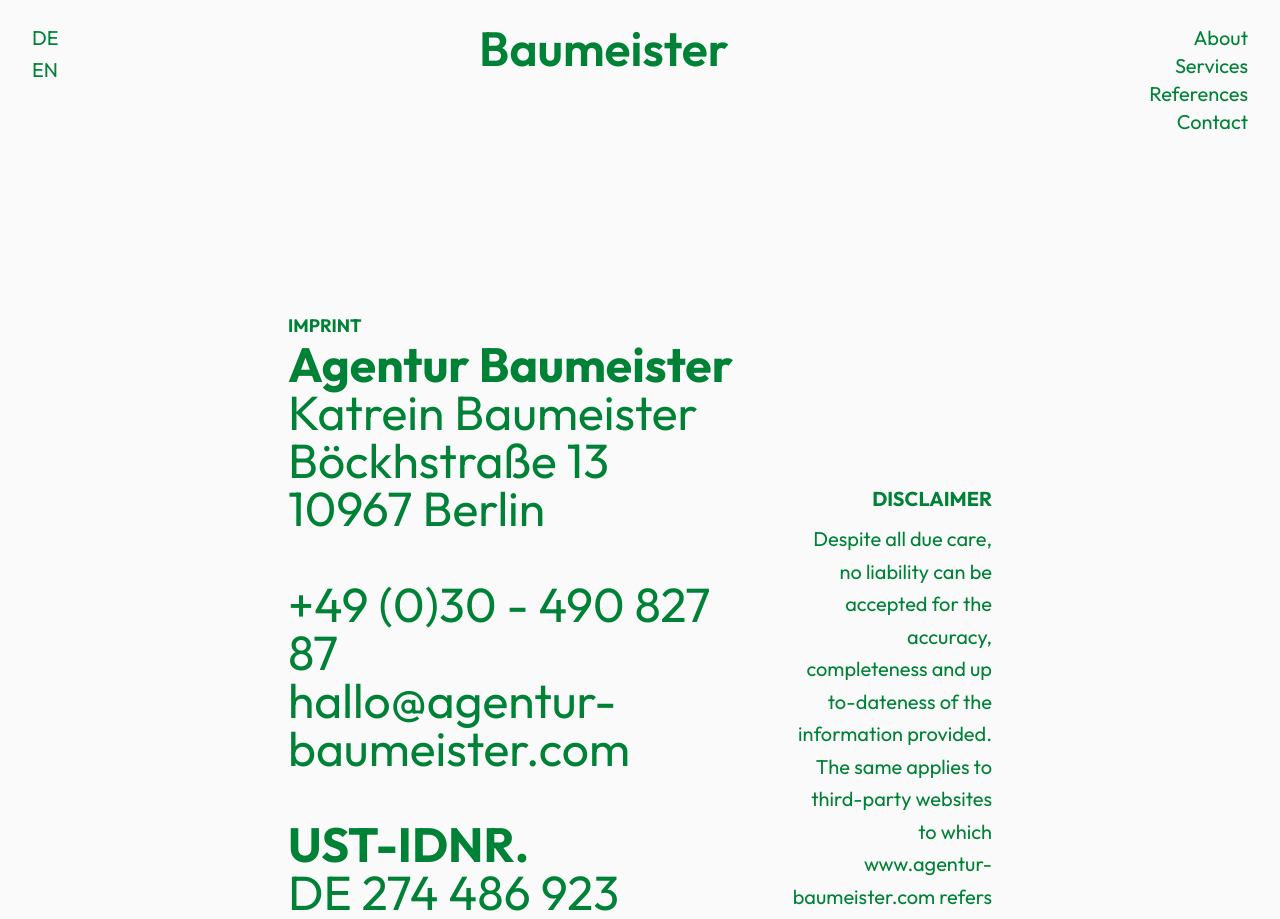
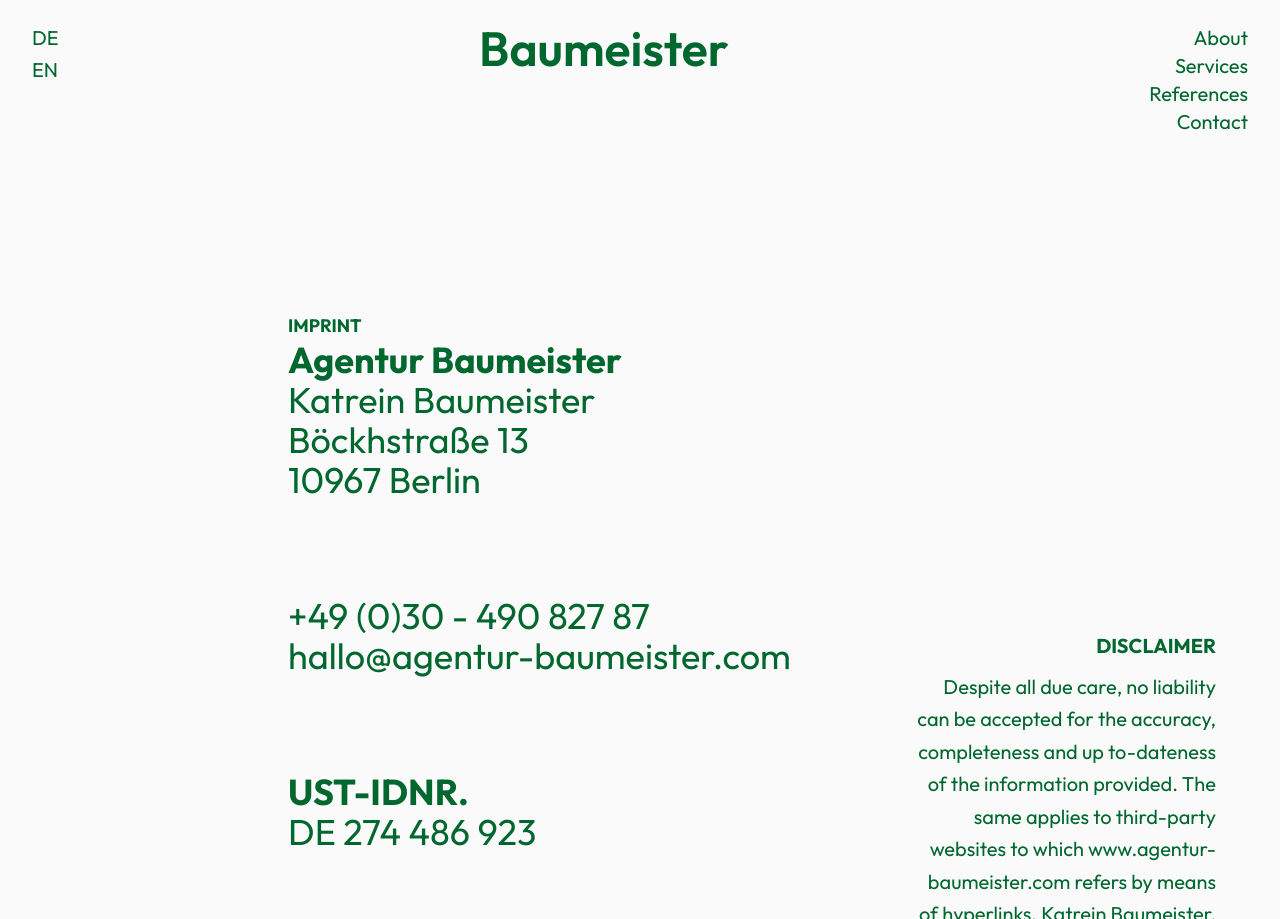
Before and after one commit to mucyoelie/The-Gym-Website-Project, a website: page src/sections/imprint.html in a window 1280 px wide. Shown: the top 919 px of the page. Drawn offline with nearby package versions, Linux system fonts and the light colour scheme; files that its build step writes are made by us from their sources.

Commit message:
style: update layout and typography in imprint page

```diff
--- a/src/sections/imprint.html
+++ b/src/sections/imprint.html
@@ -4,8 +4,6 @@
     <meta charset="UTF-8" />
     <meta name="viewport" content="width=device-width, initial-scale=1.0" />
     <title>Baumeister</title>
-    <link rel="preconnect" href="https://fonts.googleapis.com" />
-    <link rel="preconnect" href="https://fonts.gstatic.com" crossorigin />
     <link
       href="https://fonts.googleapis.com/css2?family=Outfit:wght@100..900&display=swap"
       rel="stylesheet"
@@ -17,7 +15,8 @@
       }
     </style>
   </head>
-  <body class="bg-neutral-50 text-green-700 text-[#00672E]">
+
+  <body class="bg-neutral-50 text-[#00672E]">
     <!-- Header -->
     <header class="flex sticky top-0 justify-between items-start px-8 py-6">
       <!-- Left languages -->
@@ -39,9 +38,9 @@
     </header>
 
     <!-- Main content -->
-    <main class="grid grid-cols-3 gap-12 px-8 mx-64 py-10 mt-28">
+    <main class="grid grid-cols-3 gap-2 px-8 mx-64 mr-8 py-10 mt-28">
       <!-- Left column -->
-      <div class="space-y-12 text-5xl col-span-2">
+      <div class="space-y-24 text-4xl col-span-2">
         <div>
           <h2 class="font-bold uppercase text-lg">Imprint</h2>
           <p class="font-bold">Agentur Baumeister</p>
```
